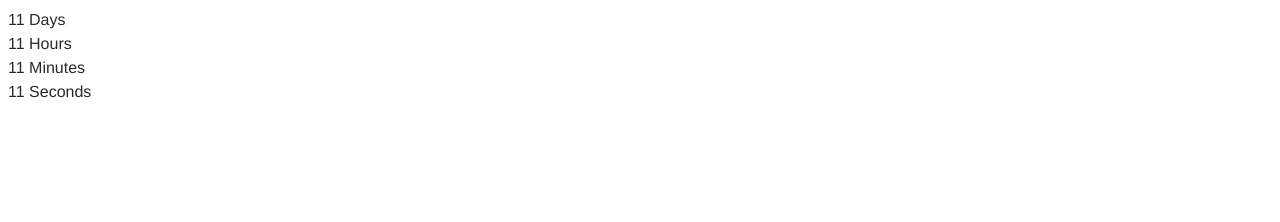
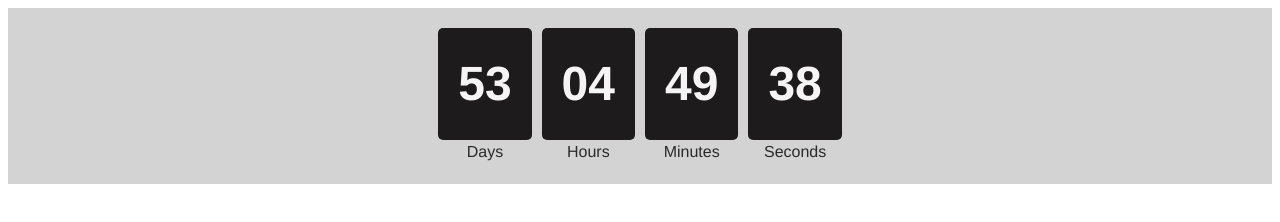
Before and after one commit to abakarovmaks/goit-js-hw-11-timer, a website built with Parcel: page src/index.html in a window 1280 px wide. Built offline with nearby package versions, Linux system fonts and the light colour scheme.

Commit message:
Добавляет класс

```diff
--- a/src/css/common.css
+++ b/src/css/common.css
@@ -10,3 +10,33 @@ body {
   line-height: 1.5;
   color: #2a2a2a;
 }
+
+.timer {
+  display: flex;
+  justify-content: center;
+  background-color: lightgrey;
+  padding: 20px;
+}
+
+.field {
+  display: flex;
+  flex-direction: column;
+  align-items: center;
+}
+
+.field:not(:last-child) {
+  margin-right: 10px;
+}
+
+.value {
+  display: inherit;
+  justify-content: center;
+  padding: 20px;
+
+  background-color: rgb(29, 27, 27);
+  color: whitesmoke;
+  border-radius: 5px;
+
+  font-size: 48px;
+  font-weight: 700;
+}
--- a/src/index.js
+++ b/src/index.js
@@ -1 +1,53 @@
 import './css/common.css';
+
+class CountdownTimer {
+  constructor({ targetDate }) {
+    this.targetDate = targetDate;
+    this.days = document.querySelector('.value[data-value="days"]');
+    this.hours = document.querySelector('.value[data-value="hours"]');
+    this.minutes = document.querySelector('.value[data-value="mins"]');
+    this.seconds = document.querySelector('.value[data-value="secs"]');
+    this.startTimer();
+  }
+
+  startTimer() {
+    this.getTime();
+    setInterval(() => {
+      this.getTime();
+    }, 1000);
+  }
+
+  getTime() {
+    const currentTime = Date.now();
+    const deltaTime = this.targetDate - currentTime;
+    const time = this.getTimeComponents(deltaTime);
+    this.timerInterface(time);
+  }
+
+  getTimeComponents(date) {
+    const days = this.pad(Math.floor(date / (1000 * 60 * 60 * 24)));
+    const hours = this.pad(
+      Math.floor((date % (1000 * 60 * 60 * 24)) / (1000 * 60 * 60)),
+    );
+    const mins = this.pad(Math.floor((date % (1000 * 60 * 60)) / (1000 * 60)));
+    const secs = this.pad(Math.floor((date % (1000 * 60)) / 1000));
+
+    return { days, hours, mins, secs };
+  }
+
+  timerInterface(data) {
+    this.days.textContent = String(data.days);
+    this.hours.textContent = String(data.hours);
+    this.minutes.textContent = String(data.mins);
+    this.seconds.textContent = String(data.secs);
+  }
+
+  pad(value) {
+    return String(value).padStart(2, '0');
+  }
+}
+
+const timer = new CountdownTimer({
+  selector: '#timer-1',
+  targetDate: new Date('Dec 31, 2020, 23:59:59'),
+});
```
Also changed, not shown: src/js/timer.js (added).
